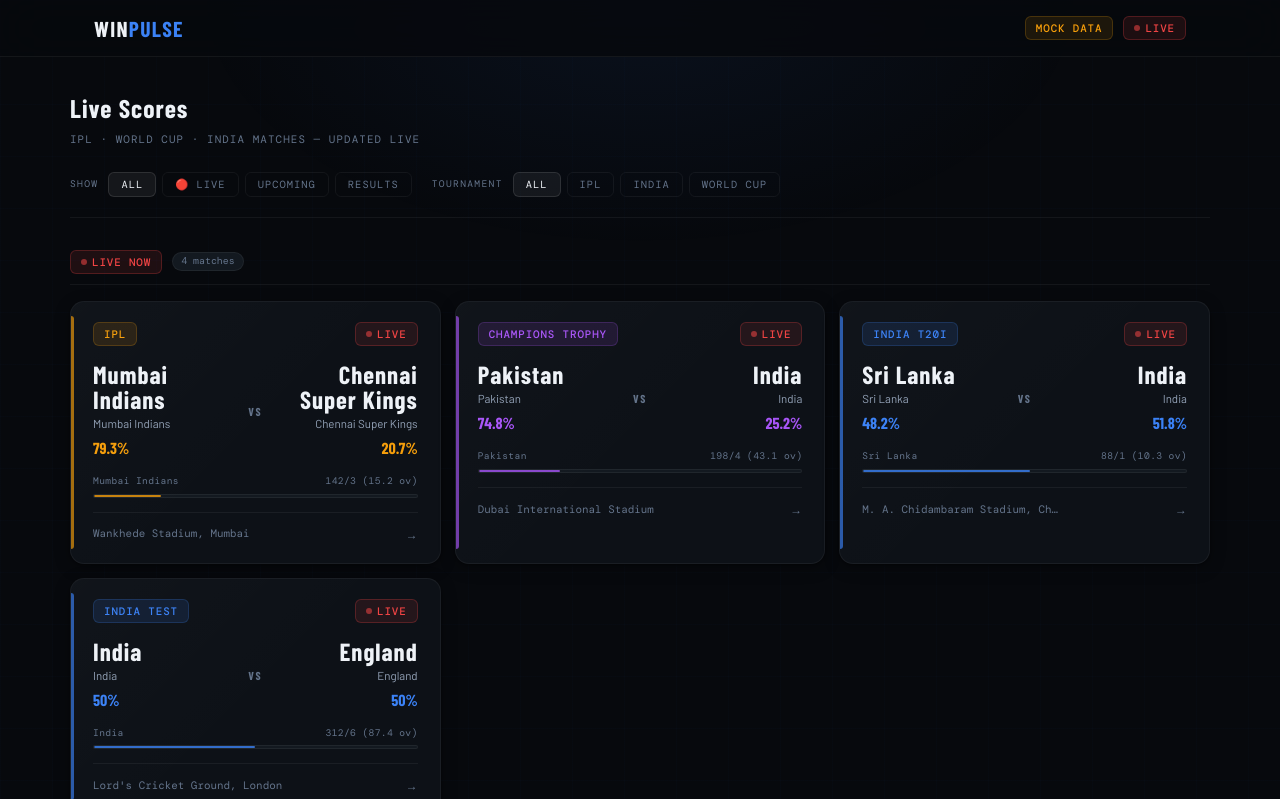
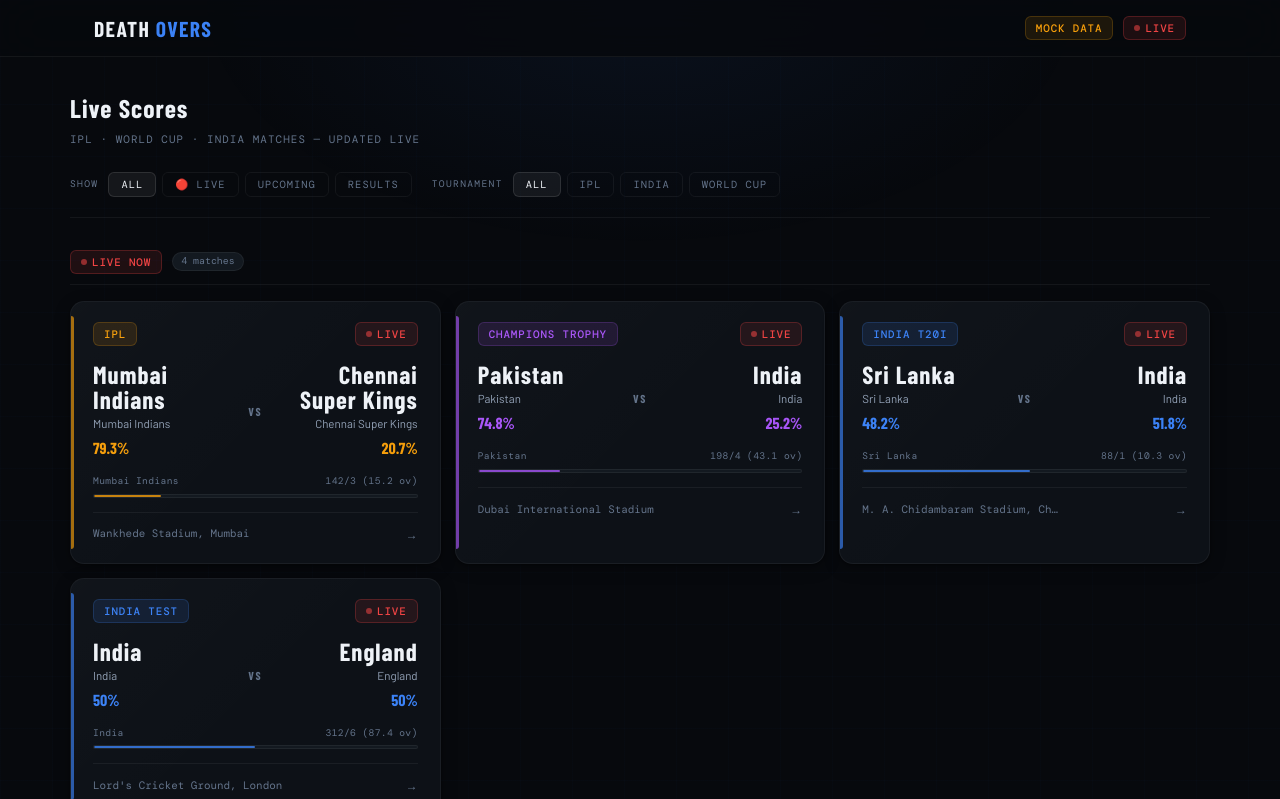
Before and after one commit to omtiwari17/live-cricket-winpulse, a Django app: page / in a window 1280 px wide. Shown: the top 799 px of the page. Run offline with Django 5.2, Linux system fonts and the light colour scheme; some web fonts are replaced.

Commit message:
feat: rebrand application to Death Overs

```diff
--- a/dashboard/static/dashboard/css/base.css
+++ b/dashboard/static/dashboard/css/base.css
@@ -1,4 +1,4 @@
-/* ── WinPulse — base.css ────────────────────────────────────────────────────
+/* ── Death Overs — base.css ───────────────────────────────────────────────────
    Shared variables, resets, typography, and common components
    ─────────────────────────────────────────────────────────────────────────── */
 
--- a/dashboard/static/dashboard/css/match_detail.css
+++ b/dashboard/static/dashboard/css/match_detail.css
@@ -1,4 +1,4 @@
-/* ── WinPulse — match_detail.css ────────────────────────────────────────────
+/* ── Death Overs — match_detail.css ───────────────────────────────────────────
    Styles for the full match detail page
    ─────────────────────────────────────────────────────────────────────────── */
 
--- a/dashboard/static/dashboard/css/match_list.css
+++ b/dashboard/static/dashboard/css/match_list.css
@@ -1,4 +1,4 @@
-/* ── WinPulse — match_list.css ──────────────────────────────────────────────
+/* ── Death Overs — match_list.css ─────────────────────────────────────────────
    Styles for the match listing / index page
    ─────────────────────────────────────────────────────────────────────────── */
 
--- a/dashboard/static/dashboard/js/detail.js
+++ b/dashboard/static/dashboard/js/detail.js
@@ -1,4 +1,4 @@
-// ── WinPulse — detail.js ────────────────────────────────────────────────────
+// ── Death Overs — detail.js ──────────────────────────────────────────────────
 'use strict';
 
 const API_BASE      = '/api/match/';
@@ -15,7 +15,7 @@ let lastBalls       = -1;
 // ── Boot ─────────────────────────────────────────────────────────────────────
 document.addEventListener('DOMContentLoaded', () => {
   if (typeof MATCH_ID === 'undefined' || !MATCH_ID) {
-    console.error('[WinPulse] No MATCH_ID found.');
+    console.error('[Death Overs] No MATCH_ID found.');
     return;
   }
   fetchAndUpdate();
@@ -29,7 +29,7 @@ async function fetchAndUpdate() {
     updateAll(data);
     scheduleNext(data);
   } catch (err) {
-    console.error('[WinPulse] Fetch failed:', err);
+    console.error('[Death Overs] Fetch failed:', err);
     scheduleNext(null);
   }
 }
--- a/dashboard/static/dashboard/js/list.js
+++ b/dashboard/static/dashboard/js/list.js
@@ -1,4 +1,4 @@
-// ── WinPulse — list.js ──────────────────────────────────────────────────────
+// ── Death Overs — list.js ────────────────────────────────────────────────────
 'use strict';
 
 const API_URL       = '/api/matches/';
@@ -50,7 +50,7 @@ async function fetchAndRender() {
     allMatches = data;
     applyFiltersAndRender();
   } catch (err) {
-    console.error('[WinPulse] Fetch failed:', err);
+    console.error('[Death Overs] Fetch failed:', err);
     showError();
   } finally {
     scheduleNext();
--- a/dashboard/templates/dashboard/base.html
+++ b/dashboard/templates/dashboard/base.html
@@ -4,7 +4,7 @@
 <head>
   <meta charset="UTF-8" />
   <meta name="viewport" content="width=device-width, initial-scale=1.0"/>
-  <title>{% block title %}WinPulse - Live Cricket{% endblock %}</title>
+  <title>{% block title %}Death Overs - Live Cricket{% endblock %}</title>
 
   <link rel="stylesheet" href="{% static 'dashboard/css/base.css' %}">
 
@@ -22,7 +22,7 @@
       <div class="container">
         <div class="header-inner">
 
-          <a href="/" class="logo">WIN<span class="logo-accent">PULSE</span></a>
+          <a href="/" class="logo">DEATH <span class="logo-accent">OVERS</span></a>
 
           <div class="header-right">
             <span class="badge badge-mock" id="mock-indicator" style="display:none;">
--- a/dashboard/templates/dashboard/match_detail.html
+++ b/dashboard/templates/dashboard/match_detail.html
@@ -1,7 +1,7 @@
 {% extends "dashboard/base.html" %}
 {% load static %}
 
-{% block title %}WinPulse - Match Detail{% endblock %}
+{% block title %}Death Overs - Match Detail{% endblock %}
 
 {% block extra_css %}
   <link rel="stylesheet" href="{% static 'dashboard/css/match_detail.css' %}">
--- a/dashboard/templates/dashboard/match_list.html
+++ b/dashboard/templates/dashboard/match_list.html
@@ -1,7 +1,7 @@
 {% extends "dashboard/base.html" %}
 {% load static %}
 
-{% block title %}WinPulse - Live Cricket Scores{% endblock %}
+{% block title %}Death Overs - Live Cricket Scores{% endblock %}
 
 {% block extra_css %}
   <link rel="stylesheet" href="{% static 'dashboard/css/match_list.css' %}">
```
Also changed, not shown: README.md.
